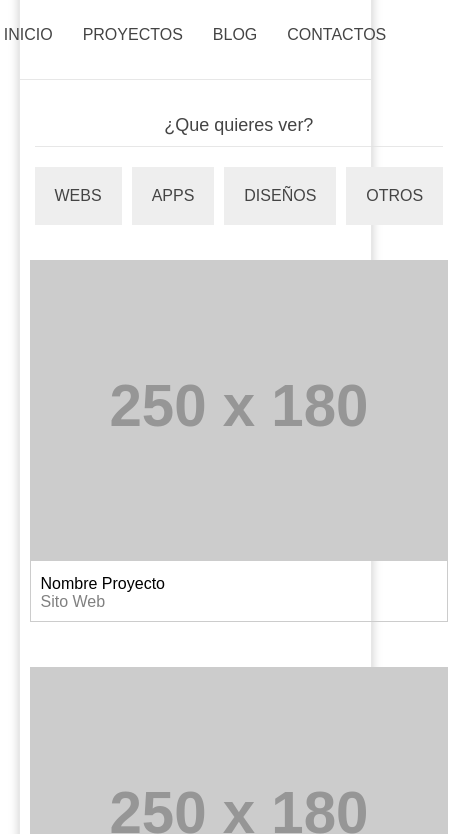
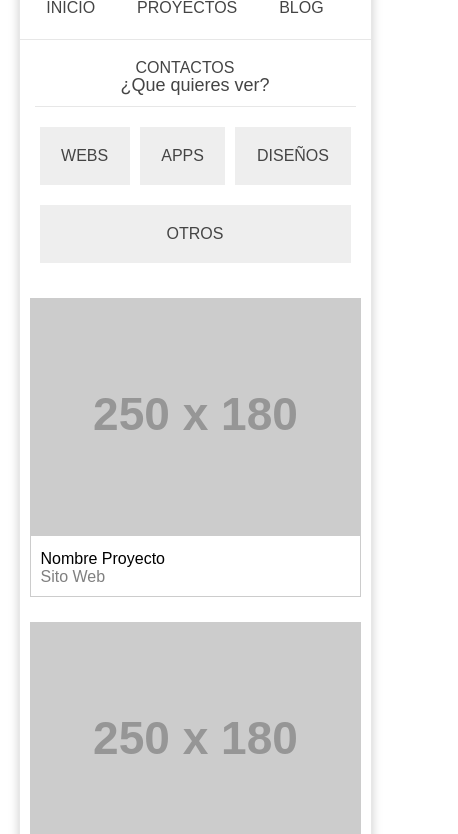
Before and after one commit to isilreiberth/Maquetacion-3-Flexbox, a plain HTML site: page index.html in a window 390 px wide. Shown: the part 122-956 px from the top of the page, 458 px wide, since content can reach past the window. Drawn offline with Linux system fonts and the light colour scheme; placeholder pictures from the web are drawn by us.

Commit message:
maquetacion usando flexbox final

```diff
--- a/styles.css
+++ b/styles.css
@@ -18,21 +18,23 @@
 }
 
 #header {
-  display: grid;
-  grid-template-columns: 68% 30%;
+  display: flex;
+  flex-direction: row;
+  flex-wrap: wrap;
   align-items: center;
 
-  width: 100%;
   height: 120px;
   border-bottom: 1px solid rgba(225, 225, 226, 0.8);
 }
 
 .logo {
+  flex-grow: 1;
+  flex-basis: 65%;
+
   font-family: Helvetica;
   font-style: italic;
   font-weight: 900;
   font-size: 35px;
-
   padding: 10px;
   margin-left: 20px;
   color: black;
@@ -48,25 +50,25 @@
 }
 
 #menu {
-  width: 100%;
+  flex-grow: 1;
+  flex-basis: 30%;
+
   height: 100%;
   padding-right: 20px;
 }
 
 #menu > ul {
-  display: grid;
-  grid-template-columns: repeat(4, 1fr);
+  display: flex;
+  flex-direction: row;
+  flex-wrap: wrap;
   align-items: center;
-  justify-content: center;
-  text-align: center;
+  justify-content: space-between;
 
   height: 100%;
   list-style: none;
 }
 
 #menu a {
-  /* display: grid; */
-
   text-transform: uppercase;
   color: #444;
   padding: 15px;
@@ -79,24 +81,24 @@
 }
 
 #content {
-  display: grid;
-  grid-template-columns: 20% 1fr;
-  align-items: start;
-  justify-items: space-between;
-  grid-column-gap: 7px;
+  display: flex;
+  justify-content: space-between;
 
   padding-top: 20px;
   padding-bottom: 20px;
 }
 
 #projects {
-  display: grid;
-  grid-template-columns: repeat(auto-fill, 250px);
-  grid-gap: 20px;
-  align-items: start;
+  display: flex;
+  flex-flow: row wrap;
+  justify-content: space-between;
+  flex-basis: 80%;
 }
 
 .project {
+  flex-grow: 1;
+  flex-basis: 250px;
+
   margin-bottom: 25px;
   margin-right: 20px;
   border: 1px solid #ccc;
@@ -126,8 +128,13 @@
 }
 
 #aside {
+  flex-basis: 15%;
   margin-right: 30px;
   padding: 15px;
+
+  display: flex;
+  flex-direction: column;
+  flex-wrap: wrap;
 }
 
 #aside h2 {
@@ -166,10 +173,9 @@
 }
 
 #footer {
-  display: grid;
-  grid-template-columns: 1fr 25%;
-  align-items: center;
-  justify-content: start;
+  display: flex;
+  flex-flow: row wrap;
+  justify-content: flex-end;
 
   height: 120px;
   align-items: center;
@@ -178,68 +184,84 @@
 
 #footer .logo {
   opacity: 0.5;
-  text-align: left;
+  flex-basis: auto;
+  flex-grow: 1;
+  order: 2;
+  text-align: right;
   margin-right: 20px;
 }
 
 #footer .info {
+  flex-grow: 1;
+  order: 1;
   margin-left: 20px;
   color: #444;
 }
 
-@media (max-width: 784px) {
+@media (max-width: 1334px) {
   #header {
-    display: grid;
-    grid-template-columns: 100%;
-    align-items: center;
-    justify-content: center;
-    height: 140px;
-    padding-bottom: 20px;
-  }
-
-  #header h1 {
     text-align: center;
   }
 
+  #menu > ul {
+    margin-top: 20px;
+    align-items: flex-start;
+    justify-content: space-evenly;
+  }
+}
+
+@media (max-width: 646px) {
   #content {
-    display: grid;
-    grid-template-columns: 1fr;
-    align-items: start;
-    justify-items: space-between;
-    grid-column-gap: auto;
-  }
-
-  #projects {
-    display: grid;
-    grid-template-columns: 1fr;
-    grid-gap: 20px;
-  }
-
-  .project {
-    margin-left: 10px;
-    margin-right: 10px;
+    display: flex;
+    flex-direction: column;
+    flex-wrap: wrap;
+    justify-content: space-between;
+    padding-top: 20px;
+    padding-bottom: 20px;
   }
 
   #aside {
     margin-right: 0px;
-    padding: 15px;
   }
 
   #aside ul {
-    display: grid;
-    grid-template-columns: repeat(4, 1fr);
-    grid-gap: 10px;
+    display: flex;
+    flex-flow: row wrap;
+    justify-content: space-around;
   }
 
-  #footer {
-    display: grid;
-    grid-template-columns: 1fr;
-    align-items: center;
-    justify-content: center;
-    text-align: center !important;
+  #aside ul li {
+    flex-grow: 1;
+    margin-left: 5px;
+    margin-right: 5px;
+  }
+
+  .project {
+    margin-right: 10px;
+    margin-left: 10px;
+  }
+
+  #menu > ul {
+    margin-top: 20px;
+    align-items: flex-start;
+    justify-content: space-evenly;
   }
 
   #footer .logo {
-    text-align: center !important;
+    flex-grow: 1;
+    order: 1;
+    flex-basis: 100%;
+    text-align: center;
+    margin: 0px;
+  }
+
+  #footer .info {
+    flex-grow: 1;
+    order: 2;
+    margin-left: 20px;
+    color: #444;
+    flex-basis: 100%;
+    text-align: center;
+    margin: 0px;
   }
 }
```
